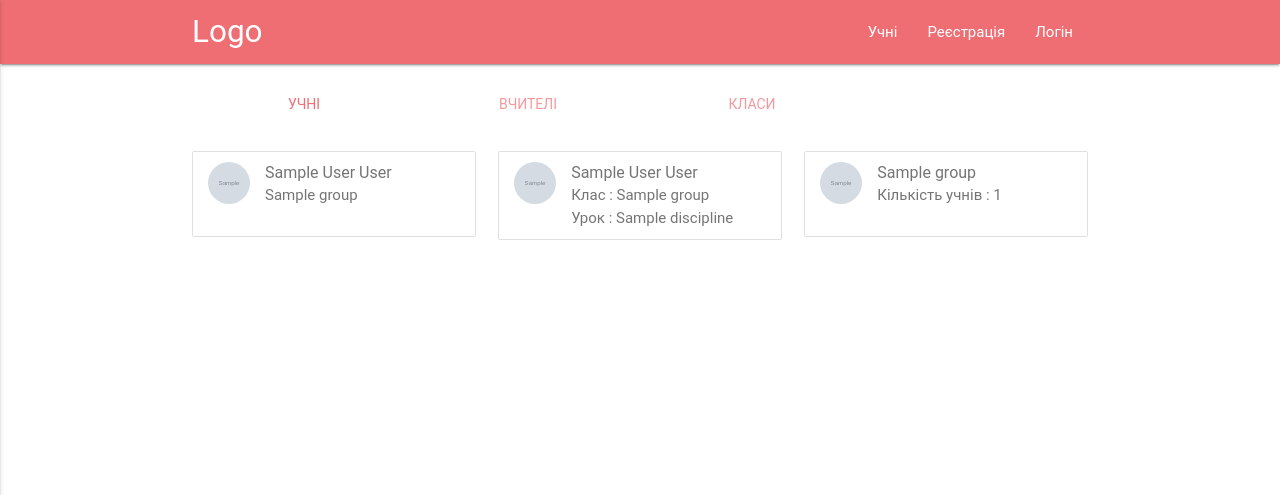
After one commit to DevGuysPy/School, a Django app: page /all_school/ in a window 1280 px wide. The commit adds this page. Shown: the top 495 px of the page. Run offline with Django 3.2, Linux system fonts and the light colour scheme; tables that the repository leaves empty hold one stand-in row (values such as "Sample post"); grey boxes marked "Sample" are stand-in pictures; some libraries are stand-ins or nearby versions; some web fonts are replaced.

Commit message:
Moved all_teachers&all_students&all_groups to one html and fixed index.html a little bit

```diff
--- a/School/urls.py
+++ b/School/urls.py
@@ -42,9 +42,7 @@ urlpatterns = [
     url(r'^lesson/(?P<lesson_id>\d+)/edit/$', lesson_detail_edit, name='lesson_detail_edit'),
     url(r'^lesson/(?P<lesson_id>\d+)/addmark/$', lesson_detail, name='add_mark2'),
     url(r'^rooms/(?P<room_id>\d+)/$', room_detail, name='room_detail'),
-    url(r'^students/$', all_students, name='all_student'),
-    url(r'^allteachers/$', all_teachers, name='all_teachers'),
-    url(r'^allgroups/$', all_groups, name='all_groups'),
+    url(r'^all_school/$', all_school, name='all_school'),
     url(r'^registration/$', registration, name="registration"),
     url(r'^registration/verification/(?P<user_id>\d+)/$', verification, name="verification"),
     url(r'^logout/$', 'django.contrib.auth.views.logout',
--- a/School/views.py
+++ b/School/views.py
@@ -295,40 +295,24 @@ def student_detail_edit(request, student_id=1):
     return render(request, 'student/edit.html', ctx)
 
 
-def all_students(request):
+def all_school(request):
     students = Student.objects.all()
+    teachers = Teacher.objects.all()
+    groups = Group.objects.all()
+    teachers_count = len(teachers)
     students_count = len(students)
-    print(students)
+    groups_count = len(groups)
+
     ctx = {
         'student': students,
         'students_count': students_count,
+        'teachers': teachers,
+        'teachers_count': teachers_count,
+        'groups': groups,
+        'groups_count': groups_count,
     }
 
-    return render (request, 'all_students.html', ctx)
-
-
-def all_teachers(request):
-    teachers = Teacher.objects.all()
-    teachers_count = len(teachers)
-
-    ctx = {
-        'teachers': teachers,
-        'teachers_count': teachers_count,
-
-    }
-
-    return render (request, 'allteachers.html', ctx)
-
-def all_groups(request):
-    groups = Group.objects.all()
-    groups_count = len(groups)
-
-    ctx = {
-        'groups': groups,
-        'groups_count': groups_count,
-        }
-
-    return render (request, 'all_groups.html', ctx)
+    return render (request, 'all_school.html', ctx)
 
 
 def registration(request):
--- a/static/css/style.css
+++ b/static/css/style.css
@@ -242,3 +242,81 @@ label {
 /*.search-output > div {*/
     /*display: none;*/
 /*}*/
+.mrg-top-15 {
+    margin-top: 15px!important;
+}
+
+
+.xs-ava1 {
+    background-size: cover;
+    background-repeat: no-repeat;
+    width: 42px;
+    height: 42px;
+    background-position: center;
+
+}
+@media screen and (max-width: 992px){
+    .mobile-v1{
+        display: block;
+    }
+    .large-v1{
+        display: none;
+    }
+}
+@media screen and (min-width: 993px){
+    .mobile-v1{
+        display: none;
+    }
+    #test1, #test2, #test3{
+        display: block!important;
+    }
+    .large-v1{
+        display: block;
+    }
+    .indicator {
+        display: none;
+    }
+}
+.collection a.collection-item {
+    color: #757575 ;
+}
+#search{
+    width: 100%;
+  box-sizing: border-box;
+  padding-right: 110px;
+}
+.search-btn{
+    width: 100px;
+      text-transform: uppercase;
+  background-color: #CA5C60;
+  padding: 0;
+  line-height: 64px;
+  position: absolute;
+  right: 0;
+  top: 0;
+  margin: 0;
+  border: 0;
+    -webkit-transition: background-color 0.3s;
+    transition: color 0.3s;
+    -webkit-transition: color 0.3s;
+    transition: background-color 0.3s;
+}
+.input-field input[type=search]:focus {
+    border-bottom: 1px solid #ee6e73;
+}
+.input-field input[type=search]:focus ~ button {
+    background-color: #FFFFFF;
+    color: #ee6e73;
+}
+.input-field button:focus {
+    outline: none;
+    background-color: #ee6e73;
+}
+@media screen and (max-width: 600px) {
+    .search-btn {
+        line-height: 56px;
+    }
+    .input-field i {
+        margin-top: 15px;
+    }
+}
--- /dev/null
+++ b/templates/all_school.html
@@ -0,0 +1,121 @@
+<!DOCTYPE html>
+<html>
+<head>
+    <meta charset="utf-8">
+    <title>Головна</title>
+    <link rel="stylesheet" href="https://cdnjs.cloudflare.com/ajax/libs/materialize/0.97.0/css/materialize.min.css">
+    <meta name="viewport" content="width=device-width, initial-scale=1.0"/>
+    <link rel="stylesheet" type="text/css" href="/static/css/style.css">
+    <link href="https://fonts.googleapis.com/icon?family=Material+Icons" rel="stylesheet">
+</head>
+<body>
+
+<!-- NAV_START -->
+<nav>
+    <div class="nav-wrapper container">
+        <a href="{% url 'index' %}" class="brand-logo">Logo</a>
+        <a href="#" data-activates="mobile-demo" class="button-collapse"><i class="material-icons">menu</i></a>
+        <ul class="right hide-on-med-and-down">
+            <li><a href="{% url 'all_school' %}">Учні</a></li>
+            {% if user.is_authenticated %}
+                <li><a href="/logout/">Вийти</a></li>
+            {% else %}
+                <li><a href="/registration/">Реєстрація</a></li>
+                <li><a href="/login/">Логін</a></li>
+            {% endif %}
+        </ul>
+        <ul class="side-nav" id="mobile-demo">
+            <li><a href="{% url 'all_school' %}">Учні</a></li>
+            {% if user.is_authenticated %}
+                <li><a href="/logout/">Вийти</a></li>
+            {% else %}
+                <li><a href="/registration/">Реєстрація</a></li>
+                <li><a href="/login/">Логін</a></li>
+            {% endif %}
+        </ul>
+    </div>
+</nav>
+<!-- NAV_END -->
+<div class="container" style="margin-top: 15px">
+    <div class="row">
+        <div class="col s12">
+            <ul class="tabs mobile-v1">
+                <li class="tab col s3"><a href="#test1">Учні</a></li>
+                <li class="tab col s3"><a class="active" href="#test2">Вчителі</a></li>
+                <li class="tab col s3"><a href="#test3">Класи</a></li>
+            </ul>
+        </div>
+        <div class="col s12">
+            <ul class="tabs large-v1">
+                <li class="tab col s3"><a href="#">Учні</a></li>
+                <li class="tab col s3"><a href="#">Вчителі</a></li>
+                <li class="tab col s3"><a href="#">Класи</a></li>
+            </ul>
+        </div>
+        <div id="test1" class="col s12 m12 l4 mrg-top-15">
+            <div class="collection">
+                {% for s in student %}
+                    <a href="/student/{{ s.id }}/" class="collection-item avatar">
+                        {% if s.photo %}
+                            <div class="xs-ava1 circle" style="background-image: url('/media/{{ s.photo }}');"></div>
+                        {% else %}
+                            <div class="xs-ava1 circle" style="background-image: url('http://tatet.ua/themes/fenix/img/default-user.png')"></div>
+                        {% endif %}
+                        <span class="title">{{ s.name }} {{ s.surname }}</span>
+                        <p>{{ s.group }}
+                        </p>
+                    </a>
+                {% endfor %}
+            </div>
+        </div>
+
+        <div id="test2" class="col s12 m12 l4 mrg-top-15">
+            <div class="collection">
+                {% for teacher in teachers %}
+                    <a href="/teacher/{{ teacher.id }}/" class="collection-item avatar">
+                        {% if teacher.photo %}
+                            <div class="xs-ava1 circle" style="background-image: url('/media/{{ teacher.photo }}');"></div>
+                        {% else %}
+                            <div class="xs-ava1 circle" style="background-image: url('http://tatet.ua/themes/fenix/img/default-user.png')"></div>
+                        {% endif %}
+                        <span class="title">{{ teacher.name }} {{ teacher.surname }}</span>
+                        <p>Клас : {{ teacher.group }}</p>
+                        <p>Урок : {{ teacher.discipline }}</p>
+                    </a>
+                {% endfor %}
+            </div>
+        </div>
+
+        <div id="test3" class="col s12 m12 l4 mrg-top-15">
+            <div class="collection">
+                {% for s in groups %}
+                    <a href="/group/{{ s.id }}/" class="collection-item avatar">
+                        {% if s.photo %}
+                            <div class="xs-ava1 circle" style="background-image: url('/media/{{ s.photo }}');"></div>
+                        {% else %}
+                            <div class="xs-ava1 circle" style="background-image: url('http://tatet.ua/themes/fenix/img/default-user.png')"></div>
+                        {% endif %}
+                        <span class="title">{{ s.name }}</span>
+                        <p>Кількість учнів : {{ groups_count }}</p>
+                    </a>
+                {% endfor %}
+            </div>
+        </div>
+    </div>
+</div>
+
+<script type="text/javascript" src="https://code.jquery.com/jquery-2.1.1.min.js"></script>
+<script src="https://cdnjs.cloudflare.com/ajax/libs/materialize/0.97.0/js/materialize.min.js"></script>
+<script>
+    {#  $(document).ready(function(){#}
+    {#      $('ul.tabs').tabs('select_tab', 'tab_id');#}
+    {#  });#}
+    $(document).ready(function(){
+        $('ul.tabs').tabs();
+    });
+</script>
+<script>
+    $(".button-collapse").sideNav();
+</script>
+</body>
+</html>
```
Also changed, not shown: templates/all_groups.html (deleted, +0 -40 lines), templates/all_students.html (deleted, +0 -45 lines), templates/allteachers.html (deleted, +0 -43 lines), templates/index.html (+5 -7 lines).
